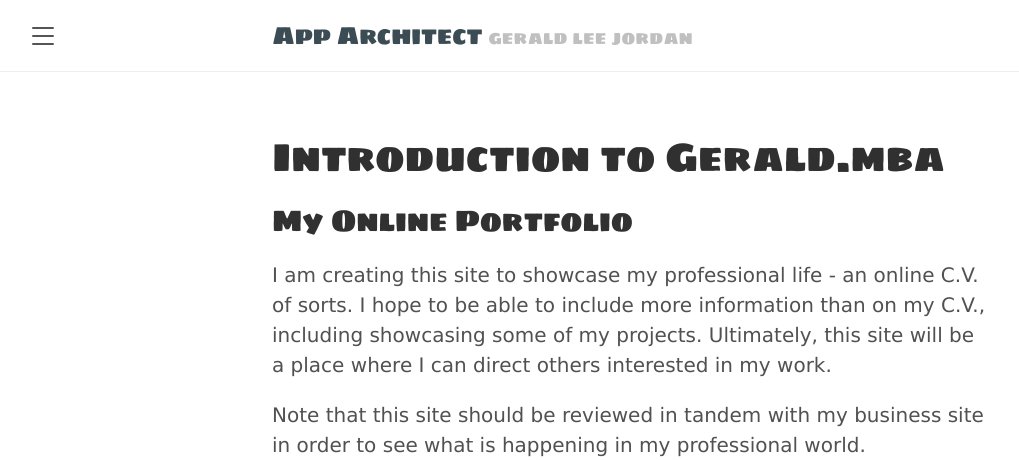
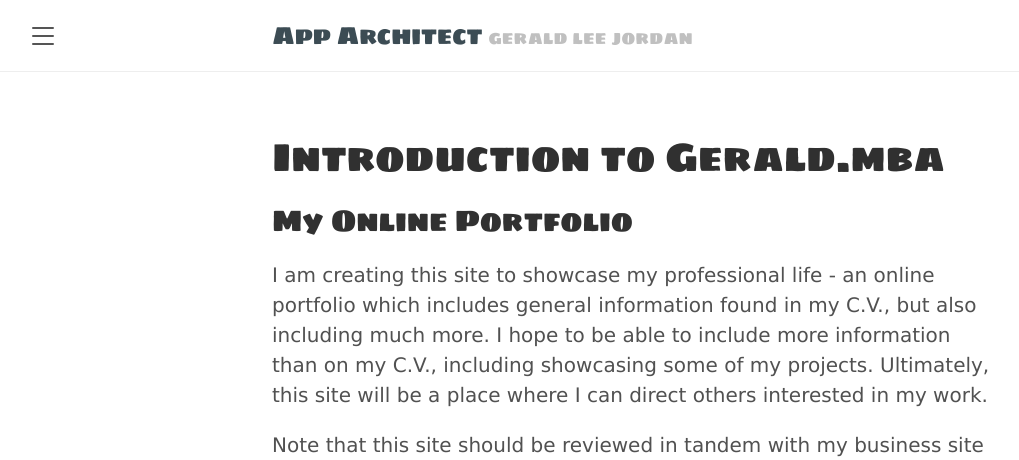
Before and after one commit to tracyjordan/tracyjordan.github.io, a Jekyll site: the page built from _posts/2020-04-11-introduction.md, in a window 1280 px wide, cut to the strip 0-460 px from the top of the page. Shown: the whole strip, without its empty margins (8-1027 px from the left). Built offline with Jekyll 4.4.1, drawn with Linux system fonts in a browser that asks for light colours.

Commit message:
Update 2020-04-11-introduction.md

```diff
--- a/_posts/2020-04-11-introduction.md
+++ b/_posts/2020-04-11-introduction.md
@@ -9,7 +9,7 @@ published: true
 
 <h2>My Online Portfolio</h2>
 
-I am creating this site to showcase my professional life - an online C.V. of sorts. I hope to be able to include more information than on my C.V., including showcasing some of my projects. Ultimately, this site will be a place where I can direct others interested in my work.
+I am creating this site to showcase my professional life - an online portfolio which includes general information found in my C.V., but also including much more. I hope to be able to include more information than on my C.V., including showcasing some of my projects. Ultimately, this site will be a place where I can direct others interested in my work.
 
 Note that this site should be reviewed in tandem with my business site in order to see what is happening in my professional world.
 
```
